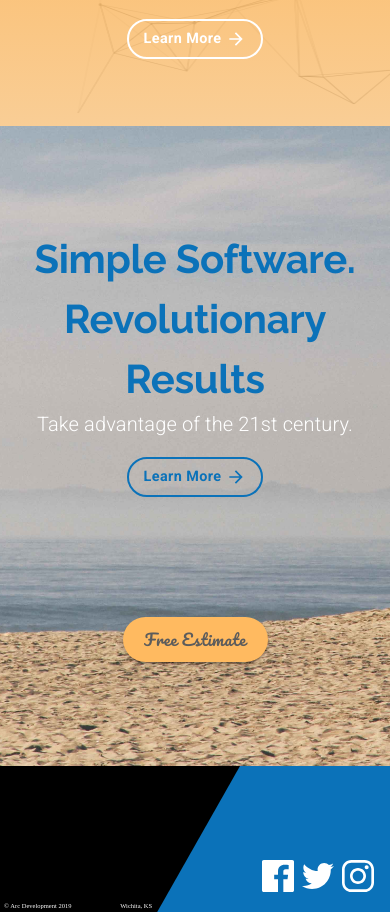
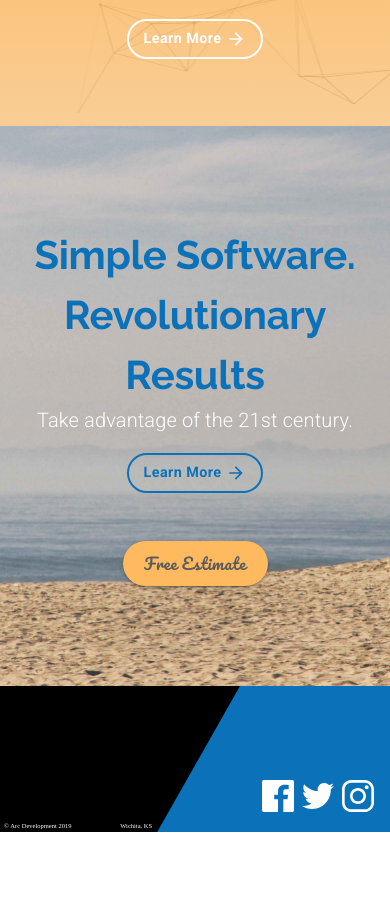
Before and after one commit to alsersan/arc-development, a React (Create React App) app: page /#/ in a window 390 px wide. Shown: the part 3328-4240 px from the top of the page. After the commit the page ends 4160 px from the top, so only its background shows below. Built offline with nearby package versions, Linux system fonts and the light colour scheme.

Commit message:
modified callToAction component

```diff
--- a/src/components/ui/CallToAction.js
+++ b/src/components/ui/CallToAction.js
@@ -14,7 +14,7 @@ import { useTabContext } from "../../contexts/selectedTabContext";
 const useStyles = makeStyles((theme) => ({
   container: {
     padding: "0 4rem",
-    height: "40rem",
+    height: "35rem",
     backgroundImage: `url(${background})`,
     backgroundSize: "cover",
     backgroundRepeat: "no-repeat",
@@ -30,6 +30,9 @@ const useStyles = makeStyles((theme) => ({
   },
   estimateButton: {
     width: 145,
+    [theme.breakpoints.down("sm")]: {
+      marginTop: "2rem",
+    },
   },
 }));
 
@@ -45,7 +48,7 @@ const CallToAction = () => {
       container
       alignItems="center"
       direction={matchesSM ? "column" : "row"}
-      justify={matchesSM ? "space-evenly" : "space-between"}
+      justify={matchesSM ? "center" : "space-between"}
       className={classes.container}
     >
       <Grid item>
@@ -64,8 +67,8 @@ const CallToAction = () => {
             <LearnMoreButton
               color={theme.palette.primary.main}
               type="small"
-              route="services"
-              onClick={() => setTabIndex(1)}
+              route="/revolution"
+              onClick={() => setTabIndex(2)}
             />
           </Grid>
         </Grid>
```
